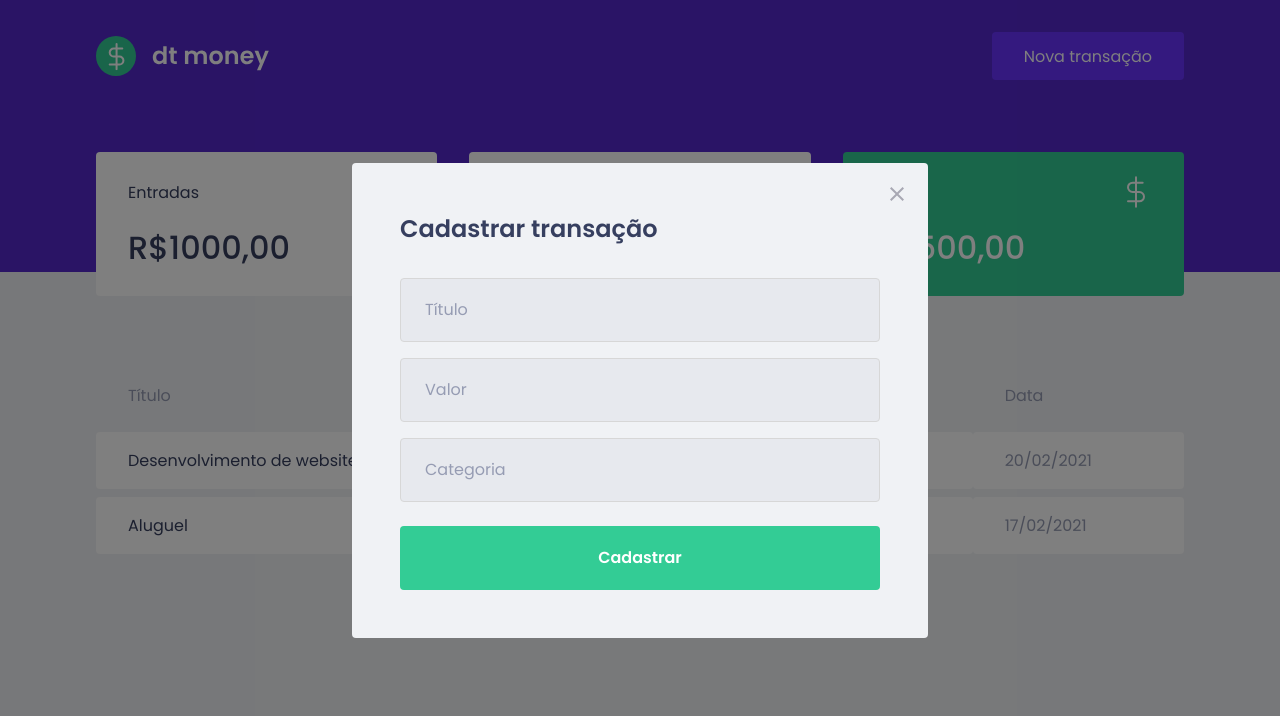
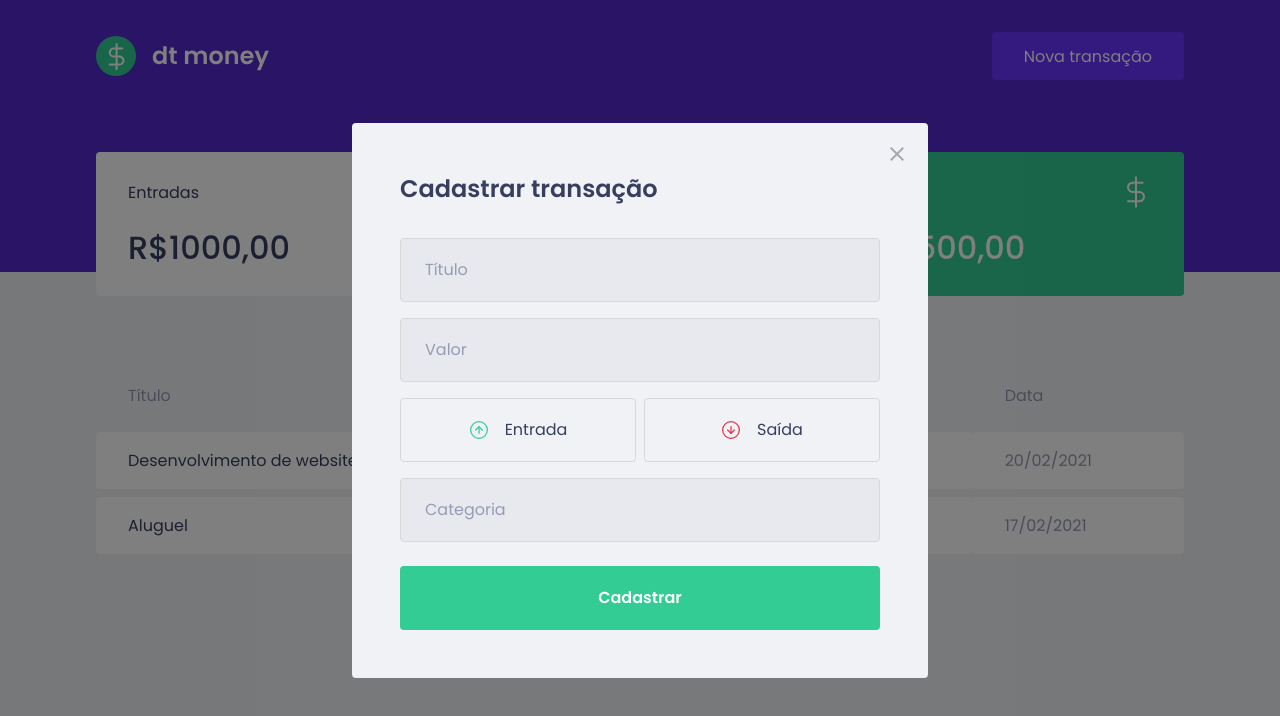
Before and after one commit to carlos-novaes/dtmoney, a React (Create React App) app: page / in a window 1280 px wide. Both pictures are taken after a click on the button "Nova transação". Shown: the top 716 px of the page. Built offline with nearby package versions, Linux system fonts and the light colour scheme; no server answers; what miragejs would draw is missing.

Commit message:
adicionando botoes de tipo

```diff
--- a/package.json
+++ b/package.json
@@ -5,6 +5,7 @@
   "dependencies": {
     "axios": "^0.21.1",
     "miragejs": "^0.1.41",
+    "polished": "^4.1.1",
     "react": "^17.0.1",
     "react-dom": "^17.0.1",
     "react-modal": "^3.12.1",
--- a/src/components/NewTransactionModal/index.tsx
+++ b/src/components/NewTransactionModal/index.tsx
@@ -1,6 +1,8 @@
 import Modal from 'react-modal';
+import incomeImg from '../../assets/income.svg';
+import outcomeImg from '../../assets/outcome.svg';
 import closeImg from '../../assets/close.svg';
-import { Container } from './styles';
+import { Container, TransactionTypeContainer } from './styles';
 
 interface NewTransactionModalProps {
   isOpen: boolean;
@@ -22,6 +24,16 @@
 
         <input type="text" placeholder="Título" />
         <input type="number " placeholder="Valor" />
+        <TransactionTypeContainer>
+          <button type="button">
+            <img src={incomeImg} alt="Entrada" />
+            <span>Entrada</span>
+          </button>
+          <button type="button">
+            <img src={outcomeImg} alt="Saída" />
+            <span>Saída</span>
+          </button>
+        </TransactionTypeContainer>
         <input type="text " placeholder="Categoria" />
         <button type="submit">Cadastrar</button>
       </Container>
--- a/src/components/NewTransactionModal/styles.ts
+++ b/src/components/NewTransactionModal/styles.ts
@@ -1,4 +1,5 @@
 import styled from 'styled-components';
+import { darken } from 'polished';
 
 export const Container = styled.form`
   h2 {
@@ -47,3 +48,39 @@
     }
   }
 `;
+
+export const TransactionTypeContainer = styled.div`
+  margin: 1rem 0;
+  display: grid;
+  grid-template-columns: 1fr 1fr;
+  gap: 0.5rem;
+
+  button {
+    height: 4rem;
+    border: 1px solid #d7d7d7;
+    border-radius: 0.25rem;
+
+    background: transparent;
+    display: flex;
+    align-items: center;
+    justify-content: center;
+
+    transition: border-color 0.2s;
+
+    &:hover {
+      border-color: ${darken(0.1, '#d7d7d7')};
+    }
+
+    img {
+      width: 20px;
+      height: 20px;
+    }
+
+    span {
+      display: inline-block;
+      margin-left: 1rem;
+      font-size: 1rem;
+      color: var(--text-title);
+    }
+  }
+`;
```
Also changed, not shown: 1 other file (tests, documents, lock files or other folders).
